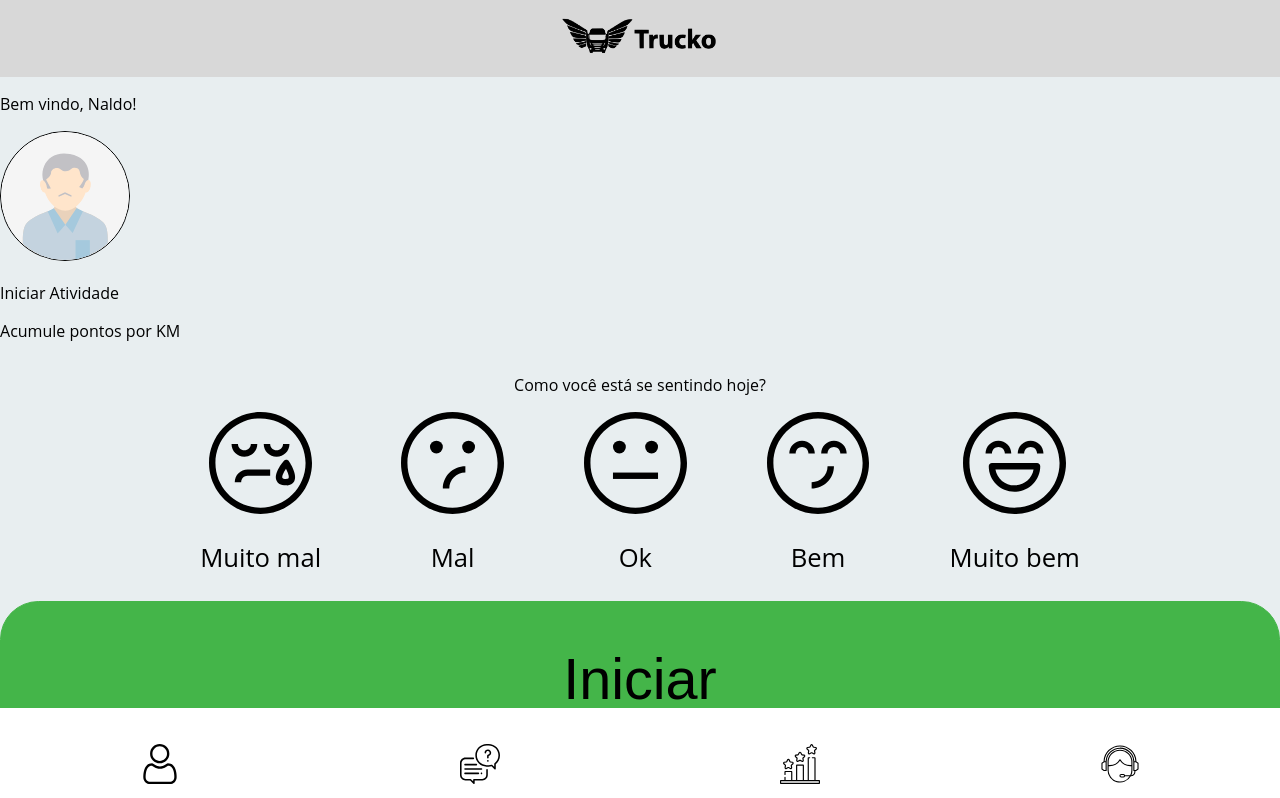
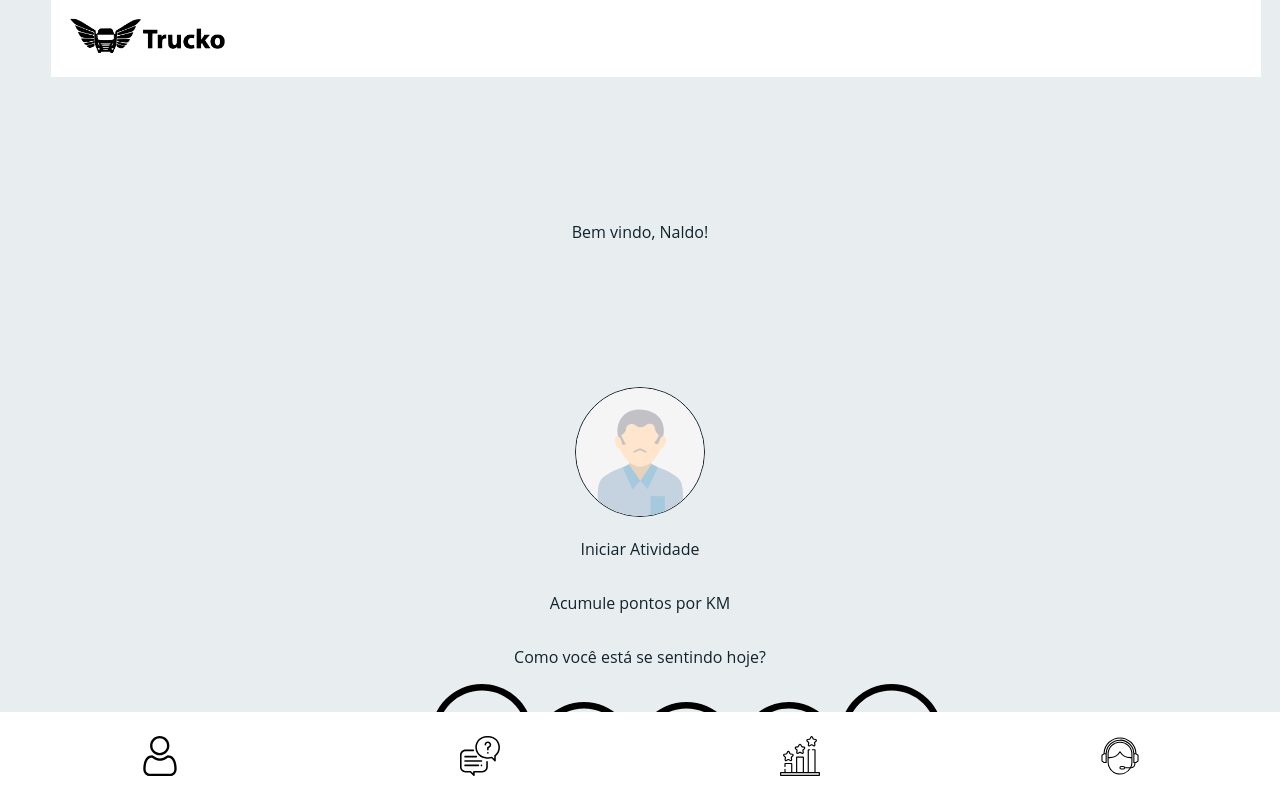
Before and after one commit to richardwellerson/trucko, a React (Create React App) app in the folder trucko/: page / in a window 1280 px wide. Shown: the top 798 px of the page. Built offline with nearby package versions, Linux system fonts and the light colour scheme.

Commit message:
Alterando css

```diff
--- a/trucko/src/App.css
+++ b/trucko/src/App.css
@@ -1,7 +1,8 @@
 body {
-  font-family: 'Open Sans', sans-serif;
-  /* margin: 0 8vw; */
+  font-family: "Open Sans", sans-serif;
+  margin: 0 4vw;
   background-color: rgb(232, 238, 240);
+  color: rgb(18, 35, 45);
 }
 
 .App {
--- a/trucko/src/components/StartDay.jsx
+++ b/trucko/src/components/StartDay.jsx
@@ -1,15 +1,12 @@
-import React, { useContext } from 'react';
-import Trucko from '../context';
+import React, { useContext } from "react";
+import Trucko from "../context";
 
 const StartDay = () => {
   const { actualUser } = useContext(Trucko);
   return (
-    <div>
+    <div className="first_run_all">
       <div className="start_day_pic">
-        <img
-          src={actualUser.pict}
-          alt={`${actualUser.name} shows on screen`}
-        />
+        <img src={actualUser.pict} alt={`${actualUser.name} shows on screen`} />
       </div>
       <p>Iniciar Atividade</p>
       <p>Acumule pontos por KM</p>
--- a/trucko/src/pages/FirstRun.jsx
+++ b/trucko/src/pages/FirstRun.jsx
@@ -1,22 +1,26 @@
-import React from 'react';
-import Header from '../components/Header';
-import Welcome from '../components/Welcome';
-import StartButton from '../components/StartButton';
-import StartDay from '../components/StartDay';
-import Feels from '../components/Feels';
-import Footer from '../components/Footer';
-import '../styles/FirstRun.css';
+import React from "react";
+import Header from "../components/Header";
+import Welcome from "../components/Welcome";
+import StartButton from "../components/StartButton";
+import StartDay from "../components/StartDay";
+import Feels from "../components/Feels";
+import Footer from "../components/Footer";
+import "../styles/FirstRun.css";
 
 const FirstRun = () => {
   return (
+    <>
+      <div className="header">
+        <Header />
+      </div>
       <div className="first_run_all">
-      <Header />
         <Welcome />
         <StartDay />
         <Feels />
         <StartButton />
         <Footer />
       </div>
+    </>
   );
 };
 
--- a/trucko/src/styles/FirstRun.css
+++ b/trucko/src/styles/FirstRun.css
@@ -2,10 +2,17 @@
   display: flex;
   width: 100%;
   flex-direction: column;
+  align-items: center;
+  margin-top: 10vw;
 }
 
 .start_day_pic img {
   width: 10vw;
-  border: 1px solid black;
+  border: 1px solid rgb(18, 35, 45);
   border-radius: 50%;
+  text-align: center;
 }
+
+.first_run_all {
+  text-align: center;
+}
--- a/trucko/src/styles/Footer.css
+++ b/trucko/src/styles/Footer.css
@@ -2,8 +2,8 @@
   position: fixed;
   width: 100%;
   background-color: rgb(255, 255, 255);
-  padding-bottom: 2vh;
-  padding-top: 4.5vh;
+  padding-bottom: 3vh;
+  padding-top: 3vh;
   display: flex;
   justify-content: space-around;
   align-items: center;
--- a/trucko/src/styles/Header.css
+++ b/trucko/src/styles/Header.css
@@ -1,7 +1,8 @@
 .header_all {
-  text-align: center;
+  text-align: start;
   padding: 2vh;
-  background-color: rgb(216, 216, 216);
+  background-color: white;
+  width: 100%;
 }
 
 .header_logo {
```
Lines whose indentation alone changed are shown as unchanged.
